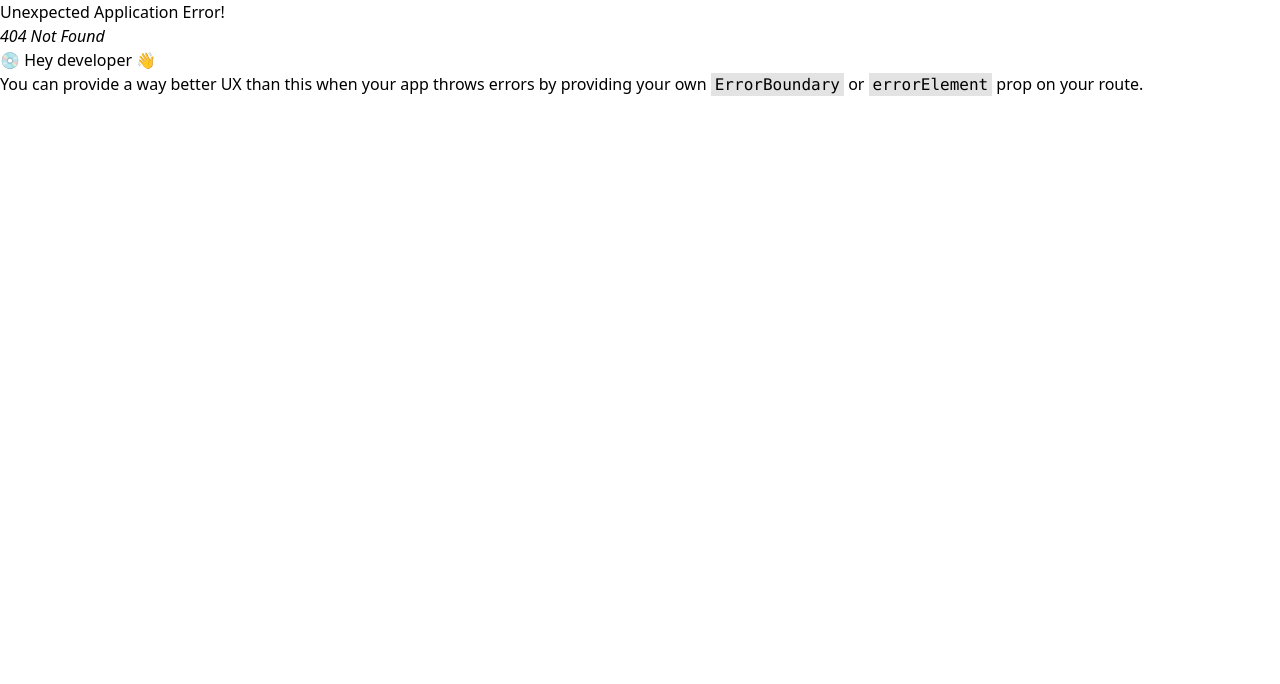
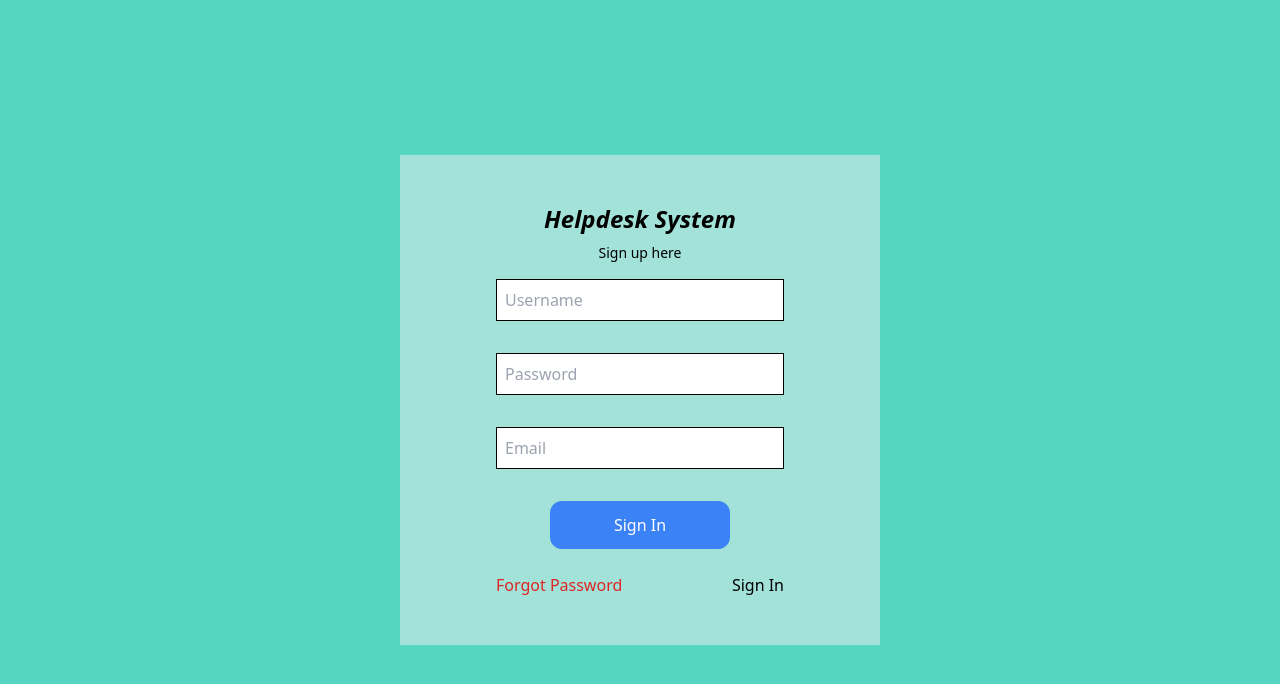
Before and after one commit to RohanSinghProgrammer/dashboard-assignment, a React (Vite) app: page /login/register in a window 1280 px wide. Before the commit this address had no page. Shown: the top 684 px of the page. Built offline with nearby package versions, Linux system fonts and the light colour scheme.

Commit message:
UI - login UI completed

```diff
--- a/src/App.jsx
+++ b/src/App.jsx
@@ -7,6 +7,8 @@ import {
 import Login from "./pages/Login";
 import Home from "./pages/Home";
 import LoginLayout from "./layouts/LoginLayout";
+import Register from "./pages/Register";
+import ResetPassword from "./pages/ResetPassword";
 
 export default function App() {
   const router = createBrowserRouter(
@@ -14,6 +16,8 @@ export default function App() {
       <Route path="/">
         <Route path="login" element={<LoginLayout />}>
           <Route index element={<Login />} />
+          <Route path="register" element={<Register />} />
+          <Route path="resetPassword" element={<ResetPassword />} />
         </Route>
         <Route path="/">
           <Route index element={<Home />} />
--- a/src/layouts/LoginLayout.jsx
+++ b/src/layouts/LoginLayout.jsx
@@ -1,12 +1,14 @@
-import React from 'react'
-import { Outlet } from 'react-router-dom'
+import React from "react";
+import { Outlet } from "react-router-dom";
 
 const LoginLayout = () => {
   return (
-    <div className=''>
-      {<Outlet />}
+    <div className="bg-ui-turquoise h-screen grid place-items-center">
+      <div className="py-12 px-24 bg-ui-light-turquoise">
+        {<Outlet />}
+      </div>
     </div>
-  )
-}
+  );
+};
 
-export default LoginLayout
+export default LoginLayout;
--- a/src/pages/Login.jsx
+++ b/src/pages/Login.jsx
@@ -1,9 +1,50 @@
-import React from 'react'
+import React from "react";
+import { Link, useNavigate } from "react-router-dom";
 
 const Login = () => {
+  const navigate = useNavigate();
+  const handleLogin = () => {
+    navigate("/");
+  };
   return (
-    <div>Login</div>
-  )
-}
+    <div>
+      <h2 className="font-bold italic text-2xl mb-8 text-center">
+        Helpdesk System
+      </h2>
+      <form className="flex flex-col space-y-8 w-72 items-center">
+        <input
+          type="text"
+          placeholder="Username"
+          className="p-2 border border-black focus:outline-none w-full"
+          required
+        />
+        <input
+          type="password"
+          placeholder="Password"
+          className="p-2 border border-black focus:outline-none w-full"
+          required
+        />
+        <button
+          onClick={handleLogin}
+          type="submit"
+          className="bg-green-500 text-white w-fit px-16 py-3 rounded-xl"
+        >
+          Sign In
+        </button>
+        <div className="w-full flex justify-between">
+          <Link
+            to={"/login/resetPassword"}
+            className="font-medium text-red-600"
+          >
+            Forgot Password
+          </Link>
+          <Link to={"/login/register"} className="font-medium">
+            Sign Up
+          </Link>
+        </div>
+      </form>
+    </div>
+  );
+};
 
-export default Login
+export default Login;
--- /dev/null
+++ b/src/pages/Register.jsx
@@ -0,0 +1,56 @@
+import React from "react";
+import { Link, useNavigate } from "react-router-dom";
+
+const Register = () => {
+  const navigate = useNavigate();
+  const handleSignUp = () => {
+    navigate("/login");
+  };
+  return (
+    <div>
+      <h2 className="font-bold italic text-2xl mb-2 text-center">
+        Helpdesk System
+      </h2>
+      <p className="text-center mb-4 text-sm">Sign up here</p>
+      <form
+        onSubmit={handleSignUp}
+        className="flex flex-col space-y-8 w-72 items-center"
+      >
+        <input
+          type="text"
+          placeholder="Username"
+          className="p-2 border border-black focus:outline-none w-full"
+          required
+        />
+        <input
+          type="password"
+          placeholder="Password"
+          className="p-2 border border-black focus:outline-none w-full"
+          required
+        />
+        <input
+          type="email"
+          placeholder="Email"
+          className="p-2 border border-black focus:outline-none w-full"
+          required
+        />
+        <button
+          type="submit"
+          className="bg-blue-500 text-white w-fit px-16 py-3 rounded-xl"
+        >
+          Sign In
+        </button>
+      </form>
+      <div className="w-full flex justify-between mt-6">
+        <Link to={"/login/resetPassword"} className="font-medium text-red-600">
+          Forgot Password
+        </Link>
+        <Link to={"/login"} className="font-medium">
+          Sign In
+        </Link>
+      </div>
+    </div>
+  );
+};
+
+export default Register;
--- /dev/null
+++ b/src/pages/ResetPassword.jsx
@@ -0,0 +1,44 @@
+import React from "react";
+import { useNavigate } from "react-router-dom";
+
+const ResetPassword = () => {
+  const navigate = useNavigate();
+  const handleSubmit = () => {
+    navigate("/login");
+  };
+  const handleSignIn = () => {
+    navigate("/");
+  };
+  return (
+    <div>
+      <form className="flex flex-col w-72 items-center">
+        <p className="text-center mb-4 text-sm">
+          Don't worry, Enter your email below and we will send you a link to
+          change password
+        </p>
+        <input
+          type="email"
+          placeholder="Email"
+          className="p-2 border border-black focus:outline-none w-full mt-2"
+          required
+        />
+        <button
+          onClick={handleSubmit}
+          type="submit"
+          className="bg-green-500 text-white w-fit px-16 py-3 rounded-xl mt-8 cursor-pointer"
+        >
+          Submit
+        </button>
+        <button
+          onClick={handleSignIn}
+          type="submit"
+          className="bg-blue-500 text-white w-fit px-16 py-3 rounded-xl mt-4 cursor-pointer"
+        >
+          Sign In
+        </button>
+      </form>
+    </div>
+  );
+};
+
+export default ResetPassword;
--- a/tailwind.config.js
+++ b/tailwind.config.js
@@ -8,12 +8,13 @@ export default {
         "ui-light-violet": "#DFB2F4",
         "ui-yellow": "#F5E960",
         "ui-gray": "#F2F5FF",
-        "ui-turquoise": "#F2F5FF",
+        "ui-turquoise": "#55D6C2",
         "ui-light-violet": "#963484",
         "ui-prussian-blue": "#3066BE",
         "ui-dark-blue": "#60AFFF",
         "ui-light-blue": "#28C2FF",
-        "ui-light-turquoise": "#28C2FF",
+        "ui-light-sky": "#2AF5FF",
+        "ui-light-turquoise": "#a2e2d8",
       },
     },
   },
```
